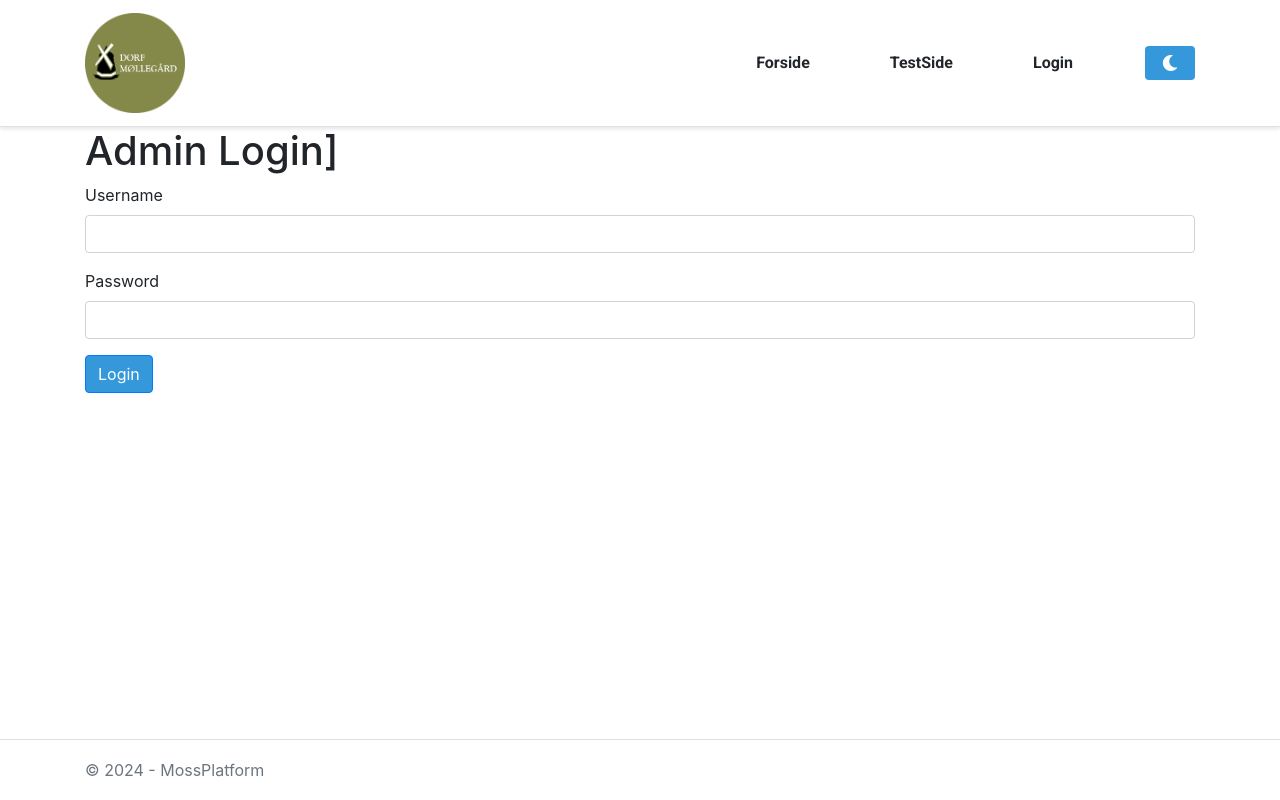
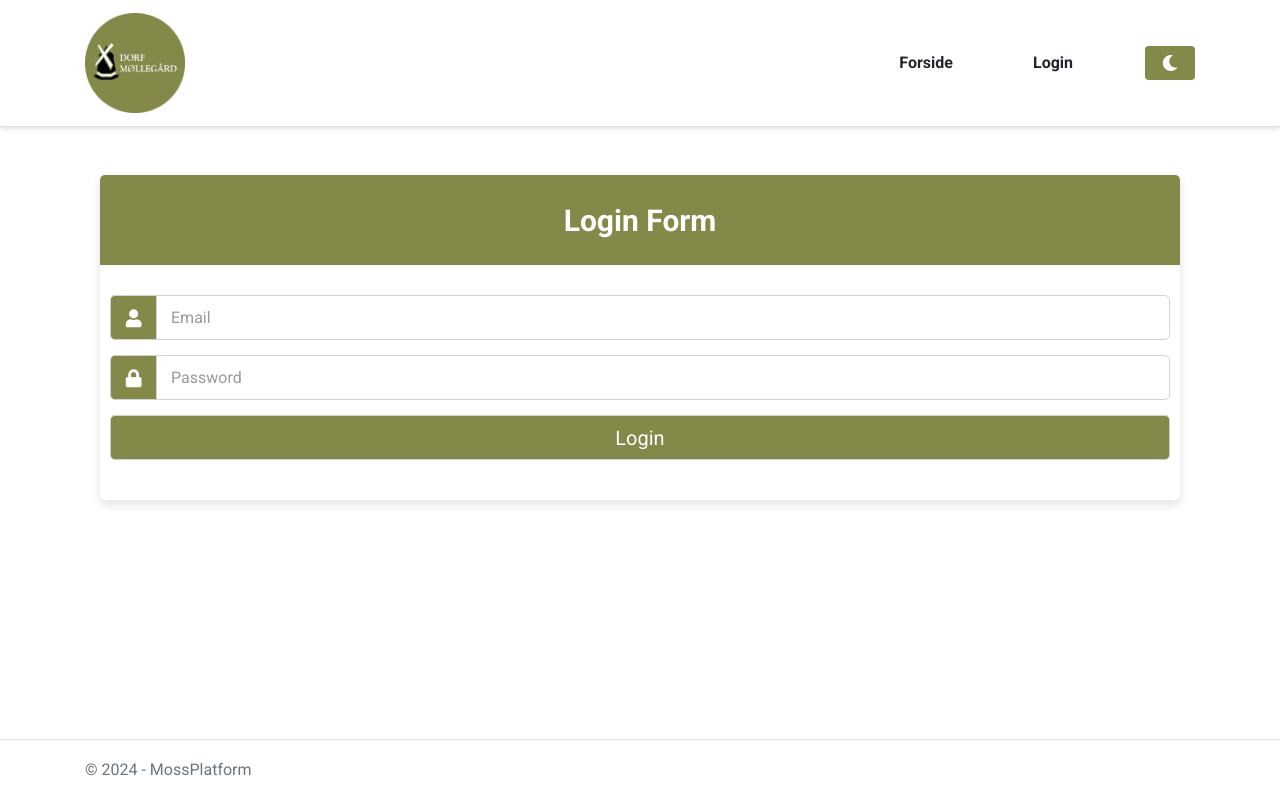
Before and after one commit to leaskeg/MossPlatform, an ASP.NET Core app: page /Login in a window 1280 px wide. Run offline with ASP.NET Core 8, Linux system fonts and the light colour scheme; style sheets or scripts are compiled from the project's sources; some libraries are stand-ins or nearby versions.

Commit message:
New login page Picture upload working

```diff
--- a/Pages/Login.cshtml
+++ b/Pages/Login.cshtml
@@ -3,17 +3,36 @@
 @{
     ViewData["Title"] = "Admin Login";
 }
+<br />
+<br />
+<!DOCTYPE html>
+<html lang="en" dir="ltr">
+<head>
+    <meta charset="utf-8">
+    <meta name="viewport" content="width=device-width, initial-scale=1.0">
+    <title>Login</title>
+    <link rel="stylesheet" href="~/css/style.css">
+    <link rel="stylesheet" href="https://cdnjs.cloudflare.com/ajax/libs/font-awesome/5.15.2/css/all.min.css" />
+</head>
+<body>
+    <div class="container">
+        <div class="wrapper">
+            <div class="title"><span>Login Form</span></div>
+            <form action="#">
+                <div class="row">
+                    <i class="fas fa-user"></i>
+                    <input type="text" placeholder="Email" required>
+                </div>
+                <div class="row">
+                    <i class="fas fa-lock"></i>
+                    <input type="password" placeholder="Password" required>
+                </div>
+                <div class="row button">
+                    <input type="submit" value="Login">
+                </div>
+            </form>
+        </div>
+    </div>
 
-<h1>@ViewData["Title"]]</h1>
-
-<form method="post">
-    <div class="form-group">
-        <label for="Username">Username</label>
-        <input type="text" class="form-control" id="Username" name="Username" required>
-    </div>
-    <div class="form-group">
-        <label for="Password">Password</label>
-        <input type="password" class="form-control" id="Password" name="Password" required>
-    </div>
-    <button type="submit" class="btn btn-primary">Login</button>
-</form>
+</body>
+</html>
--- a/Pages/Shared/_Layout.cshtml
+++ b/Pages/Shared/_Layout.cshtml
@@ -16,7 +16,7 @@
         <nav class="navbar navbar-expand-lg navbar-dark">
             <div class="container">
                 <a class="navbar-brand" asp-area="" asp-page="/Index">
-                    <img id="logo-image" src="path_to_logo.png" alt="Logo" class="navbar-logo" />
+                    <img id="logo-image" src="~/css/Resources/Images/DORFgrøn.png" alt="Logo" class="navbar-logo" />
                 </a>
                 <button class="navbar-toggler" type="button" data-toggle="collapse" data-target="#navbarSupportedContent" aria-controls="navbarSupportedContent" aria-expanded="false" aria-label="Toggle navigation">
                     <span class="navbar-toggler-icon"></span>
@@ -25,9 +25,6 @@
                     <ul class="navbar-nav ml-auto">
                         <li class="nav-item">
                             <a class="nav-link" asp-area="" asp-page="/Index">Forside</a>
-                        </li>
-                        <li class="nav-item">
-                            <a class="nav-link" asp-area="" asp-page="/Privacy">TestSide</a>
                         </li>
                         @if (Context.Session.GetString("IsAdminLoggedIn") == "true")
                         {
--- a/wwwroot/css/site.css
+++ b/wwwroot/css/site.css
@@ -64,12 +64,13 @@ html {
 }
 
     .card .btn {
-        background-color: #3498db; /* Bright blue for buttons */
+        background-color: #84894A; /* Bright blue for buttons */
         color: #ffffff; /* White text on buttons for contrast */
+        border-color: lightgrey;
     }
 
         .card .btn:hover {
-            background-color: #278ad2; /* Slightly darker blue on hover */
+            background-color: #5d612c; /* Slightly darker blue on hover */
         }
 
 /* Media query for smaller screens */
@@ -211,13 +212,13 @@ body.light-mode .new-games h3 {
 }
 
 .light-mode .btn {
-    background-color: #3498db; /* Keep the button blue for accessibility */
+    background-color: #84894A; /* Keep the button blue for accessibility */
     color: #ffffff; /* White text on buttons for contrast */
 }
 
 /* Light mode section */
 .light-mode .navbar-nav .nav-link:hover {
-    color: #3498DB; /* Change to your preferred shade of blue */
+    color: #5d612c; /* Change to your preferred shade of blue */
 }
 
 
@@ -238,7 +239,7 @@ body.light-mode .new-games h3 {
 }
 
     .light-mode .card .btn:hover {
-        background-color: #278ad2; /* Slightly darker blue on hover */
+        background-color: #5d612c; /* Slightly darker blue on hover */
     }
 
 
--- /dev/null
+++ b/wwwroot/css/style.css
@@ -0,0 +1,127 @@
+@import url('https://fonts.googleapis.com/css2?family=Poppins:wght@200;300;400;500;600;700&display=swap');
+
+* {
+    margin: 0;
+    padding: 0;
+    box-sizing: border-box;
+    font-family: 'Roboto',sans-serif;
+}
+
+body {
+    background: #ffffff;
+    overflow: hidden;
+}
+
+::selection {
+    background: rgba(26,188,156,0.3);
+}
+
+.container {
+
+}
+
+.wrapper {
+    width: 100%;
+    background: #fff;
+    border-radius: 5px;
+    box-shadow: 0px 4px 10px 1px rgba(0,0,0,0.1);
+}
+
+    .wrapper .title {
+        height: 90px;
+        background: #84894A;
+        border-radius: 5px 5px 0 0;
+        color: #fff;
+        font-size: 30px;
+        font-weight: 600;
+        display: flex;
+        align-items: center;
+        justify-content: center;
+    }
+
+    .wrapper form {
+        padding: 30px 25px 25px 25px;
+    }
+
+        .wrapper form .row {
+            height: 45px;
+            margin-bottom: 15px;
+            position: relative;
+        }
+
+            .wrapper form .row input {
+                height: 100%;
+                width: 100%;
+                outline: none;
+                padding-left: 60px;
+                border-radius: 5px;
+                border: 1px solid lightgrey;
+                font-size: 16px;
+                transition: all 0.3s ease;
+            }
+
+form .row input:focus {
+    border-color: #84894A;
+    box-shadow: inset 0px 0px 2px 2px rgba(26,188,156,0.25);
+}
+
+form .row input::placeholder {
+    color: #999;
+}
+
+.wrapper form .row i {
+    position: absolute;
+    width: 47px;
+    height: 100%;
+    color: #fff;
+    font-size: 18px;
+    background: #84894A;
+    border: 1px solid lightgrey;
+    border-radius: 5px 0 0 5px;
+    display: flex;
+    align-items: center;
+    justify-content: center;
+}
+
+.wrapper form .pass {
+    margin: -8px 0 20px 0;
+}
+
+    .wrapper form .pass a {
+        color: #84894A;
+        font-size: 17px;
+        text-decoration: none;
+    }
+
+        .wrapper form .pass a:hover {
+            text-decoration: underline;
+        }
+
+.wrapper form .button input {
+    color: #fff;
+    font-size: 20px;
+    font-weight: 500;
+    padding-left: 0px;
+    background: #84894A;
+    border: 1px solid lightgrey;
+    cursor: pointer;
+}
+
+form .button input:hover {
+    background: #12876f;
+}
+
+.wrapper form .signup-link {
+    text-align: center;
+    margin-top: 20px;
+    font-size: 17px;
+}
+
+    .wrapper form .signup-link a {
+        color: lightgrey;
+        text-decoration: none;
+    }
+
+form .signup-link a:hover {
+    text-decoration: underline;
+}
```
Also changed, not shown: Pages/Privacy.cshtml (deleted, +0 -16 lines), Pages/Privacy.cshtml.cs (deleted, +0 -15 lines), Services/ImageService.cs (+12 -7 lines), path_to_your_games.json (+1 -37 lines).
